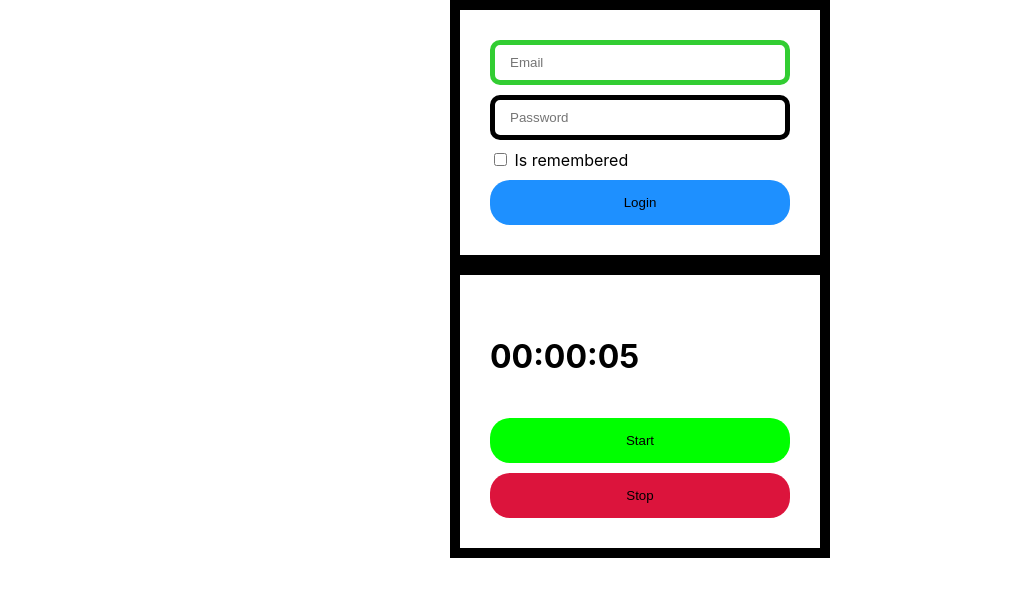
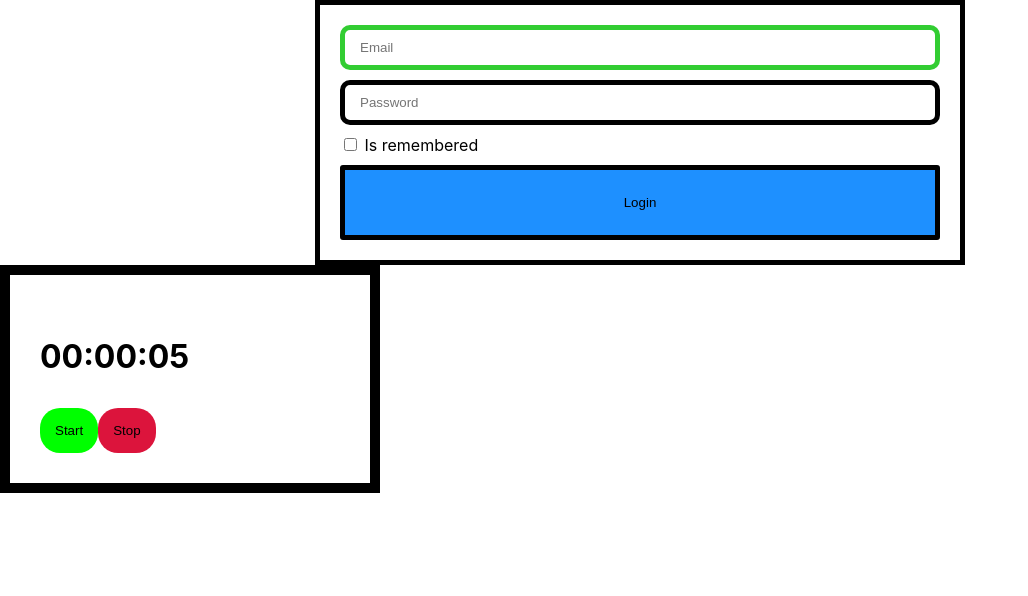
Before and after one commit to fc-fullstack-courses/pfe-2023-1-react-lessons, a React (Create React App) app: page / in a window 1280 px wide. Shown: the top 596 px of the page, without its empty margins (0-1028 px from the left). Built offline with nearby package versions, Linux system fonts and the light colour scheme.

Commit message:
Add css modules examples

```diff
--- a/src/components/LoginForm/index.jsx
+++ b/src/components/LoginForm/index.jsx
@@ -1,5 +1,7 @@
 import React, { Component } from 'react';
-import './style.css';
+import styles from './loginForm.module.css';
+
+console.log(styles);
 
 const initialValues = {
   email: '',
@@ -68,10 +70,10 @@ class LoginForm extends Component {
   render() {
     const { email, password, isRemebered, isEmailValid } = this.state;
 
-    const emailClassNames = `input ${isEmailValid ? 'validInput' : 'invalidInput'}`;
+    const emailClassNames = `${styles.input} ${isEmailValid ? styles.validInput : styles.invalidInput}`;
 
     return (
-      <form onSubmit={this.handleSubmit} className='container'>
+      <form onSubmit={this.handleSubmit} className={styles.container}>
         <input
           type="email"
           name="email"
@@ -84,7 +86,7 @@ class LoginForm extends Component {
           type="password"
           name="password"
           placeholder="Password"
-          className='input'
+          className={styles.input}
           value={password}
           onChange={this.handleChange}
         />
@@ -98,7 +100,7 @@ class LoginForm extends Component {
           Is remembered
         </label>
 
-        <button className='btn' type="submit">Login</button>
+        <button className={styles.btn} type="submit">Login</button>
       </form>
     );
   }
```
Also changed, not shown: src/components/LoginForm/loginForm.module.css (renamed from src/components/LoginForm/style.css).
